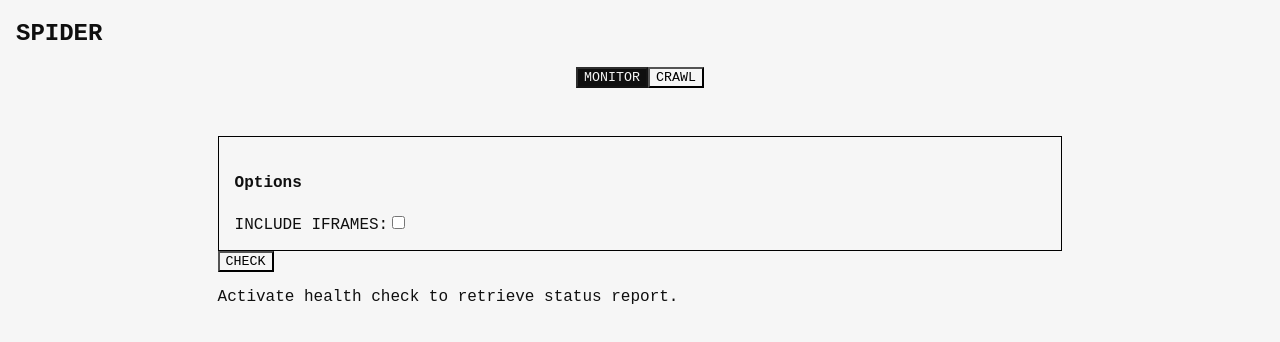
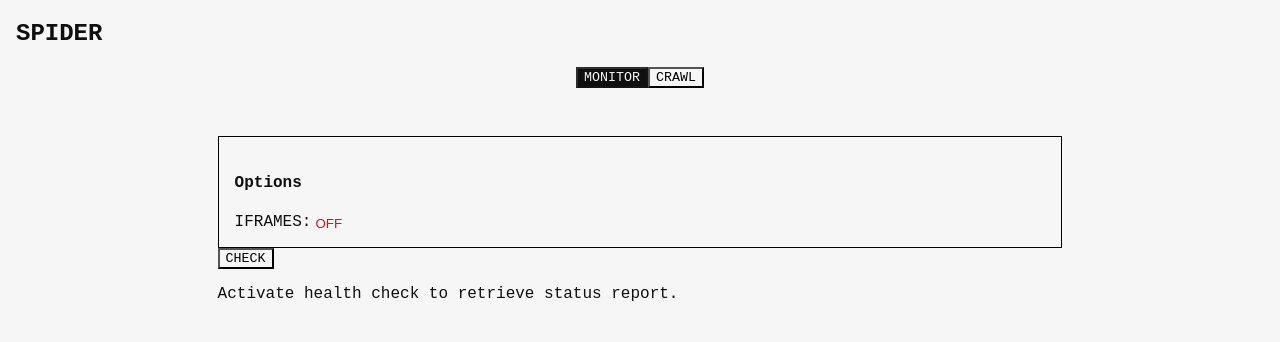
Before and after one commit to JaynewDee/spider, a React (Vite) app: page / in a window 1280 px wide. Shown: the top 342 px of the page. Built offline with nearby package versions, Linux system fonts and the light colour scheme.

Commit message:
adjust default checkbox styling

```diff
--- a/src/App.css
+++ b/src/App.css
@@ -38,3 +38,19 @@
   border: 1px solid black;
   padding: 1rem;
 }
+
+.checkbox {
+  position: absolute;
+  appearance: none;
+  width: 2rem;
+  cursor: pointer;
+  z-index: 3;
+}
+.checkbox::after {
+  content: "OFF";
+  color: rgba(200, 0, 0, 0.9);
+}
+.checkbox:checked::after {
+  content: "ON";
+  color: rgba(0, 200, 0, 0.9);
+}
--- a/src/components/Domains/Domain.tsx
+++ b/src/components/Domains/Domain.tsx
@@ -12,7 +12,6 @@ interface DomainProps {
 
 const Domain: React.FC<DomainProps> = ({ data, options }): JSX.Element => {
   if (!data) return <div></div>;
-  console.log(data);
 
   const codeTransform = (code: string) => {
     const asNum = Number(code);
@@ -25,10 +24,11 @@ const Domain: React.FC<DomainProps> = ({ data, options }): JSX.Element => {
 
   const { name, domain, code } = data;
 
+  console.log(options);
   return (
     <div className="domain-box">
       <p>{name}</p>
-      {options.iframes === "on" ? (
+      {options.iframes ? (
         <iframe src={domain}>FQDN: {domain}</iframe>
       ) : (
         <p>FQDN: {domain}</p>
--- a/src/components/Monitor.tsx
+++ b/src/components/Monitor.tsx
@@ -3,7 +3,7 @@ import { Invokers } from "../api/invoke";
 import Domain from "./Domains/Domain";
 
 export interface OptionsState {
-  iframes: "on" | "off";
+  iframes: boolean;
 }
 
 interface ResultsState {
@@ -13,7 +13,7 @@ interface ResultsState {
 
 const Monitor = () => {
   const [optionsState, setOptionsState] = useState<OptionsState>({
-    iframes: "off"
+    iframes: false
   });
 
   const [results, setResults] = useState<ResultsState>({
@@ -21,27 +21,31 @@ const Monitor = () => {
     data: []
   });
 
-  const handleScrapeMe = async () => {
-    setResults((prev) => ({ ...prev, loading: true }));
+  const handleStatusFetch = async () => {
+    setResults({ data: [], loading: true });
     const msg = await Invokers.getDomains();
     const parsed = JSON.parse(msg);
     setResults({ data: parsed, loading: false });
   };
 
   const updateOptionsState = (e: any) => {
-    const { name, value } = e.target;
-    console.log(value);
+    const { name, checked } = e.target;
+    setOptionsState((prev) => ({ ...prev, iframes: checked }));
+  };
 
-    setOptionsState((prev) => ({ ...prev, [name]: value }));
-  };
   return (
     <div>
       <div className="monitor-options-container">
         <h4>Options</h4>
-        <label>INCLUDE IFRAMES:</label>
-        <input type="checkbox" onChange={updateOptionsState} name="iframes" />
+        <label>IFRAMES:</label>
+        <input
+          className="checkbox iframe-option"
+          type="checkbox"
+          onChange={updateOptionsState}
+          name="iframes"
+        />
       </div>
-      <button disabled={results.loading} onClick={handleScrapeMe}>
+      <button disabled={results.loading} onClick={handleStatusFetch}>
         CHECK
       </button>
       {results.data.length ? (
```
